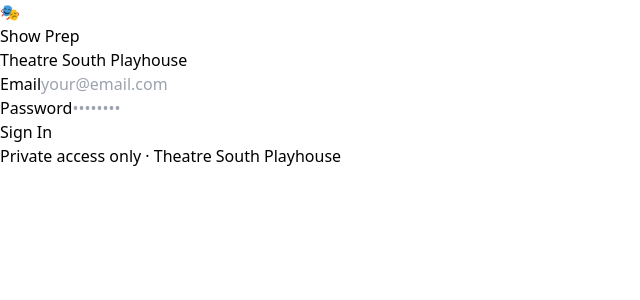
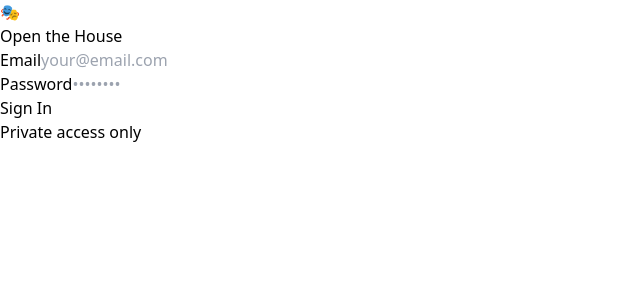
Before and after one commit to seanpatrick-glitch/open-the-house, a React (Vite) app: page / in a window 1280 px wide. Shown: the top 300 px of the page, without its empty margins (0-640 px from the left). Built offline with nearby package versions, Linux system fonts and the light colour scheme; no server answers.

Commit message:
Initial clean setup: renamed to Open the House, removed TSP references, swapped Firebase config

```diff
--- a/index.html
+++ b/index.html
@@ -3,7 +3,7 @@
   <head>
     <meta charset="UTF-8" />
     <meta name="viewport" content="width=device-width, initial-scale=1.0" />
-    <title>Show Prep — Theatre South Playhouse</title>
+    <title>Open the House</title>
   </head>
   <body>
     <div id="root"></div>
--- a/src/components/Dashboard.jsx
+++ b/src/components/Dashboard.jsx
@@ -114,14 +114,14 @@
 
   return (
     <div className="min-h-screen bg-gray-50">
-      <Navbar title="Show Prep" />
+      <Navbar title="Open the House" />
 
       <main className="max-w-5xl mx-auto px-4 py-8">
         {/* Page header */}
         <div className="flex items-center justify-between mb-8">
           <div>
             <h2 className="text-2xl font-bold text-gray-900">Your Shows</h2>
-            <p className="text-gray-500 text-sm mt-1">Theatre South Playhouse · Front of House</p>
+            <p className="text-gray-500 text-sm mt-1">For the work before the house opens.</p>
           </div>
           <button
             onClick={addNewShow}
--- a/src/components/Login.jsx
+++ b/src/components/Login.jsx
@@ -36,8 +36,7 @@
         {/* Header */}
         <div className="text-center mb-8">
           <div className="text-4xl mb-3">🎭</div>
-          <h1 className="text-3xl font-bold text-gray-900">Show Prep</h1>
-          <p className="text-gray-500 mt-1 text-sm">Theatre South Playhouse</p>
+          <h1 className="text-3xl font-bold text-gray-900">Open the House</h1>
         </div>
 
         {/* Login Form */}
@@ -80,7 +79,7 @@
         </form>
 
         <p className="text-xs text-center text-gray-400 mt-6">
-          Private access only · Theatre South Playhouse
+          Private access only
         </p>
       </div>
     </div>
--- a/src/components/Navbar.jsx
+++ b/src/components/Navbar.jsx
@@ -39,7 +39,7 @@
               ← Back
             </button>
           )}
-          <span className="font-bold text-lg truncate max-w-xs">{title || 'Show Prep'}</span>
+          <span className="font-bold text-lg truncate max-w-xs">{title || 'Open the House'}</span>
         </div>
 
         {/* Right side: user info + admin link + logout */}
--- a/src/firebase.js
+++ b/src/firebase.js
@@ -7,12 +7,12 @@
 import { getAuth } from 'firebase/auth'
 
 const firebaseConfig = {
-  apiKey:            import.meta.env.VITE_FIREBASE_API_KEY,
-  authDomain:        import.meta.env.VITE_FIREBASE_AUTH_DOMAIN,
-  projectId:         import.meta.env.VITE_FIREBASE_PROJECT_ID,
-  storageBucket:     import.meta.env.VITE_FIREBASE_STORAGE_BUCKET,
-  messagingSenderId: import.meta.env.VITE_FIREBASE_MESSAGING_SENDER_ID,
-  appId:             import.meta.env.VITE_FIREBASE_APP_ID,
+  apiKey: "AIzaSyAcfAWxvJj0tThNZY7PDrEicaLhbFdsppg",
+  authDomain: "open-the-house.firebaseapp.com",
+  projectId: "open-the-house",
+  storageBucket: "open-the-house.firebasestorage.app",
+  messagingSenderId: "882406284232",
+  appId: "1:882406284232:web:76e4a421f3e9c4a5bd7efd"
 }
 
 const app = initializeApp(firebaseConfig)
--- a/src/utils/googleCalendar.js
+++ b/src/utils/googleCalendar.js
@@ -110,25 +110,25 @@
       key:  'phase1',
       summary: `${title} — Phase 1: Planning & Alignment`,
       date: dates.phase1,
-      description: 'Show Prep Phase 1 begins (4–6 weeks before opening). Planning & Alignment.',
+      description: 'Phase 1 begins (4–6 weeks before opening). Planning & Alignment.',
     },
     {
       key:  'phase2',
       summary: `${title} — Phase 2: Resource & Concept`,
       date: dates.phase2,
-      description: 'Show Prep Phase 2 begins (3 weeks before opening). Resource & Concept.',
+      description: 'Phase 2 begins (3 weeks before opening). Resource & Concept.',
     },
     {
       key:  'phase3',
       summary: `${title} — Phase 3: Ordering & Finalizing`,
       date: dates.phase3,
-      description: 'Show Prep Phase 3 begins (2 weeks before opening). Ordering & Finalizing.',
+      description: 'Phase 3 begins (2 weeks before opening). Ordering & Finalizing.',
     },
     {
       key:  'phase4',
       summary: `${title} — Phase 4: Install Week`,
       date: dates.phase4,
-      description: 'Show Prep Phase 4 begins (1 week before opening). Install Week.',
+      description: 'Phase 4 begins (1 week before opening). Install Week.',
     },
     {
       key:  'opening',
```
